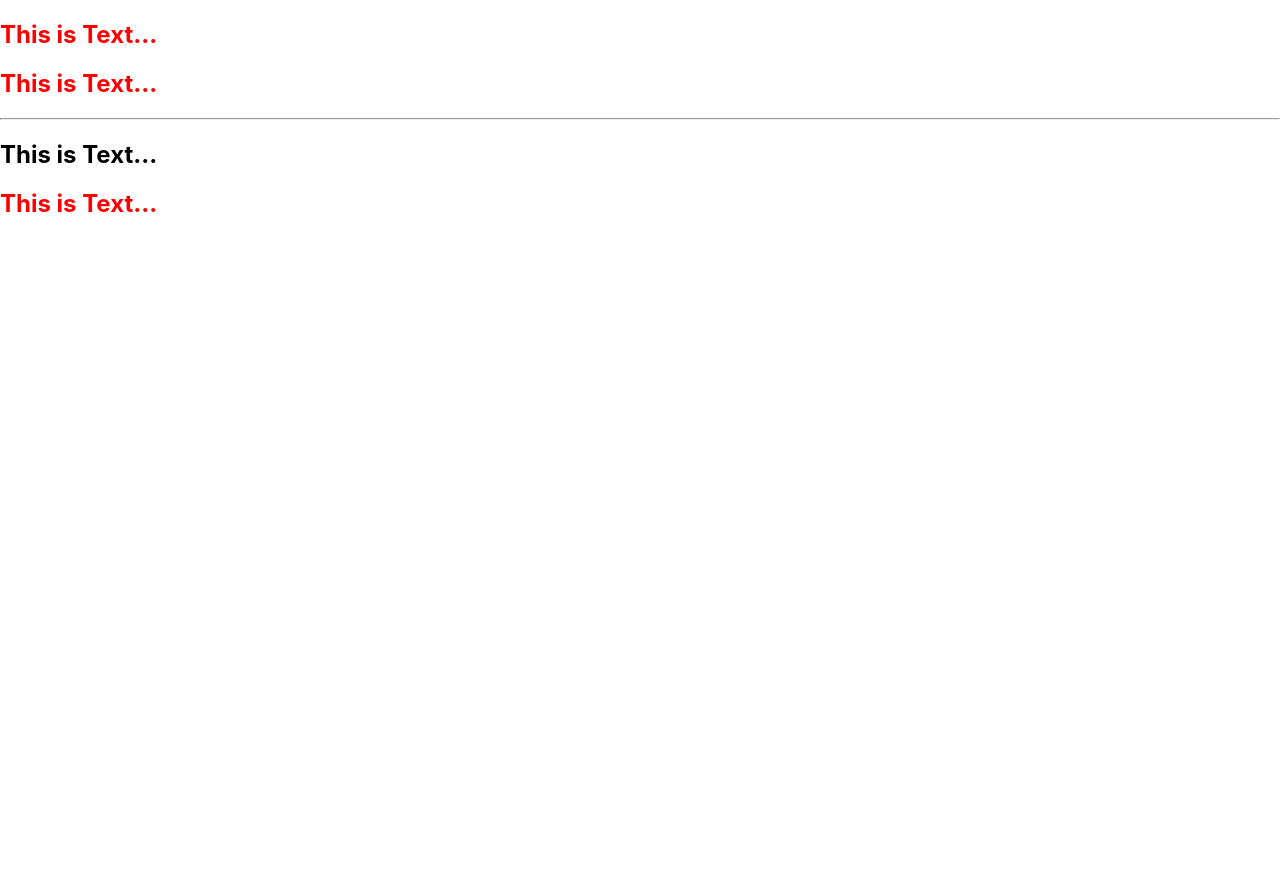
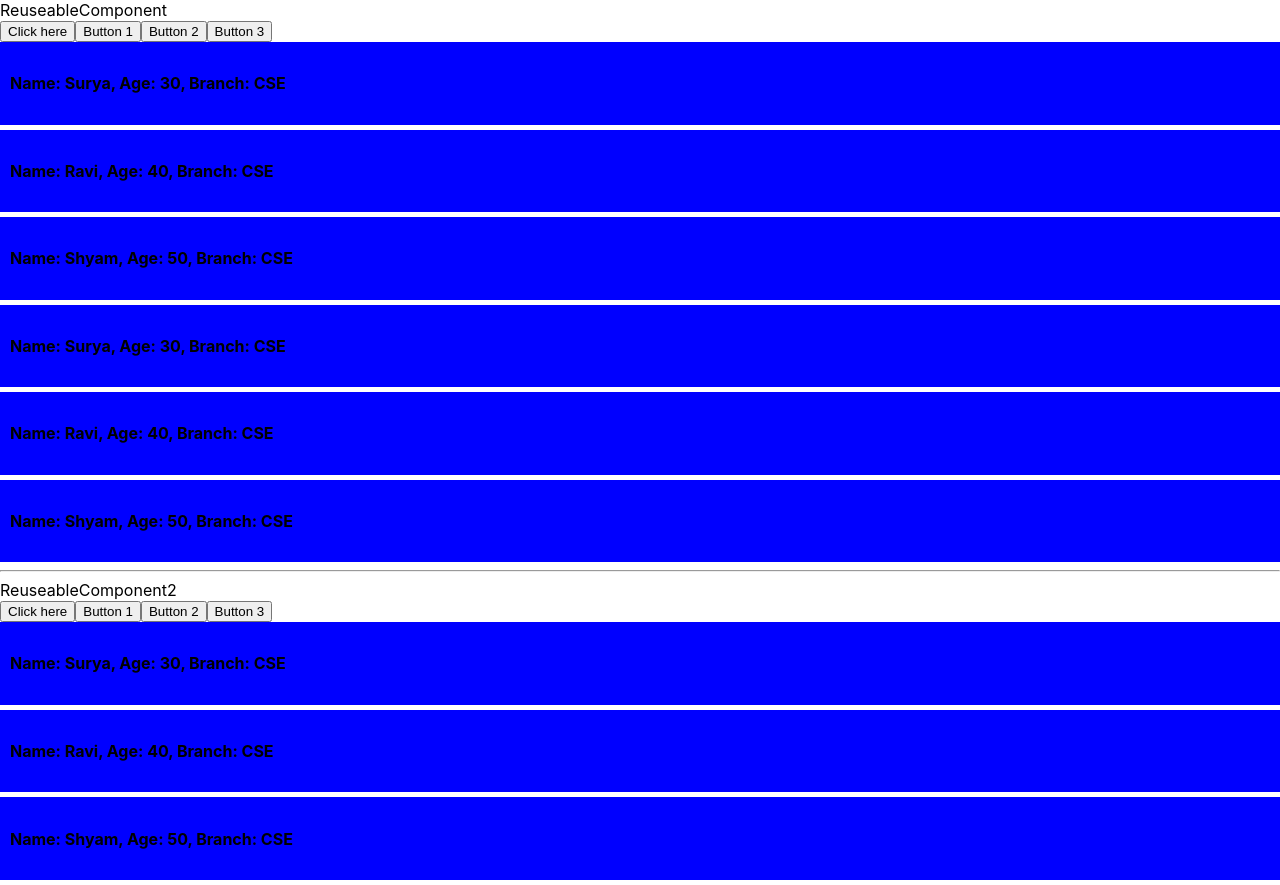
Before and after one commit to gosnippets/reactdemo, a React (Create React App) app: page / in a window 1280 px wide. Before the commit the page ends 800 px from the top, so only its background shows below. Built offline with nearby package versions, Linux system fonts and the light colour scheme.

Commit message:
reusable component

```diff
--- a/src/App.js
+++ b/src/App.js
@@ -6,6 +6,7 @@ import AdditionSubtraction from "./components/AdditionSubtraction";
 import RegisterComponent from "./StateAndProps/RegisterComponent";
 import StateExample from "./StateAndProps/StateExample";
 import ConditionalComponent from "./Conditional/ConditionalComponent";
+import ReuseableComponent from "./reuseable/ReuseableComponent";
 
 function App() {
   return (<>
@@ -14,7 +15,8 @@ function App() {
     {/* <h2>This is App component...</h2> */}
     {/* <RegisterComponent/> */}
     {/* <StateExample/> */}
-    <ConditionalComponent/>
+    {/* <ConditionalComponent/> */}
+    <ReuseableComponent/>
   </>);
 }
 
--- a/src/Conditional/ConditionalComponent.jsx
+++ b/src/Conditional/ConditionalComponent.jsx
@@ -1,20 +1,48 @@
 import React from 'react'
+import ChildComponentOne from './ChildComponentOne';
+import ChildComponentTwo from './ChildComponentTwo';
 
 const name = "";
+const error = false;
+const show = "componentOned";
+const isLoggedIn = true;
+
+// Profile component
+// Login component
 
 // "", undefined, null, 0, false
 
 export default function ConditionalComponent() {
-  return (
-    <div>
-      {name && <h2>Name: {name}</h2>}
-      <h2 style={{ color: name ? "green" : "red" }}>This is Text...</h2>
-      <h2 className={name? "colorGreen": "colorRed"}>This is Text...</h2>
 
-      <hr/>
-      <h2 style={{ color: name && "green" }}>This is Text...</h2>
-      <h2 className={!name && "colorRed"}>This is Text...</h2>
+  if(show==="componentOne"){
+    return <ChildComponentOne/>;
+  }else{
+    return <ChildComponentTwo/>;
+  }
 
-    </div>
-  )
+  // return (
+  //   <div>
+  //     {name && <h2>Name: {name}</h2>}
+  //     <h2 style={{ color: name ? "green" : "red" }}>This is Text...</h2>
+  //     <h2 className={name ? "colorGreen" : "colorRed"}>This is Text...</h2>
+
+  //     <hr />
+  //     <h2 style={{ color: name && "green" }}>This is Text...</h2>
+  //     <h2 className={!name && "colorRed"}>This is Text...</h2>
+
+  //     {error ? (
+  //       <div style={{ backgroundColor: "red", height: "50px" }}>
+  //         <h2>This is Text...</h2>
+  //       </div>
+  //     ) : (
+  //       <div style={{ backgroundColor: "green", height: "50px" }}>
+  //         <h2>This is Text...</h2>
+  //       </div>
+  //     )
+  //     }
+
+  //     {show === "componentOne"?<ChildComponentOne/>:<ChildComponentTwo/>}
+
+  //   </div >
+  // )
 }
--- /dev/null
+++ b/src/reuseable/Button.jsx
@@ -0,0 +1,7 @@
+import React from 'react'
+
+export default function Button(props) {
+  return (
+    <button onClick={()=>props.onClick(props.name)}>{props.name}</button>
+  )
+}
--- /dev/null
+++ b/src/reuseable/ChildComponent.jsx
@@ -0,0 +1,9 @@
+import React from 'react'
+
+export default function ChildComponent(props) {
+    return (<>
+        <div style={{padding:"10px", background:"blue", marginBottom:"5px"}}>
+            <h4>Name: {props.name}, Age: {props.age}, Branch: {props.branch}</h4>
+        </div>
+    </>)
+}
--- /dev/null
+++ b/src/reuseable/ReuseableComponent.jsx
@@ -0,0 +1,32 @@
+import React from 'react'
+import ChildComponent from './ChildComponent'
+import ReuseableComponent2 from './ReuseableComponent2'
+import Button from './Button'
+
+const studentList = [
+    { name: "Surya", age: 30, branch: "CSE" },
+    { name: "Ravi", age: 40, branch: "CSE" },
+    { name: "Shyam", age: 50, branch: "CSE" }
+]
+
+export default function ReuseableComponent() {
+
+    const buttonClickedHandler =(buttonName)=>{
+        console.log("Button clicked", buttonName);
+    }
+
+    return (<>
+        <div>ReuseableComponent</div>
+        <Button onClick={buttonClickedHandler} name="Click here"/>
+        <Button onClick={buttonClickedHandler} name="Button 1"/>
+        <Button onClick={buttonClickedHandler} name="Button 2"/>
+        <Button onClick={buttonClickedHandler} name="Button 3"/>
+        {/* <div>{studentList.map(student => <div>{student.name}</div>)}</div> */}
+
+        {studentList.map((student, index) => <ChildComponent key={index} name={student.name} age={student.age} branch={student.branch} />)}
+        {studentList.map((student, index) => <ChildComponent key={index} name={student.name} age={student.age} branch={student.branch} />)}
+        <hr />
+        <ReuseableComponent2 />
+    </>
+    )
+}
--- /dev/null
+++ b/src/reuseable/ReuseableComponent2.jsx
@@ -0,0 +1,29 @@
+import React from 'react'
+import ChildComponent from './ChildComponent'
+import Button from './Button';
+
+const studentList = [
+    { name: "Surya", age: 30, branch: "CSE" },
+    { name: "Ravi", age: 40, branch: "CSE" },
+    { name: "Shyam", age: 50, branch: "CSE" }
+]
+
+export default function ReuseableComponent2() {
+
+    const buttonClickedHandler = (buttonName) => {
+        console.log("Button clicked", buttonName);
+    }
+
+    return (<>
+        <div>ReuseableComponent2</div>
+        <Button onClick={buttonClickedHandler} name="Click here" />
+        <Button onClick={buttonClickedHandler} name="Button 1" />
+        <Button onClick={buttonClickedHandler} name="Button 2" />
+        <Button onClick={buttonClickedHandler} name="Button 3" />
+        {/* <div>{studentList.map(student => <div>{student.name}</div>)}</div> */}
+
+        {studentList.map((student, index) => <ChildComponent key={index} name={student.name} age={student.age} branch={student.branch} />)}
+
+    </>
+    )
+}
```
Also changed, not shown: Notes.txt.
